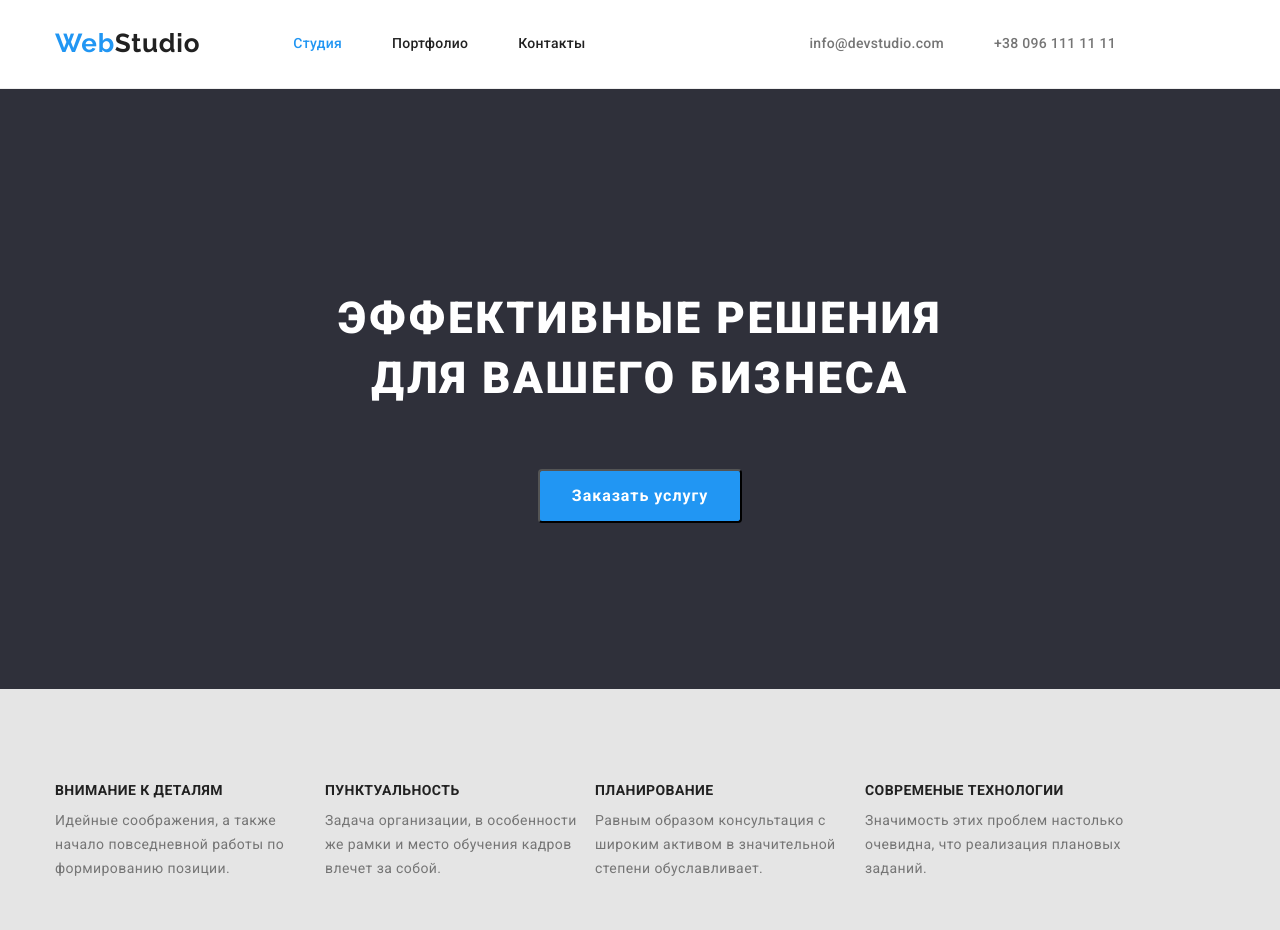
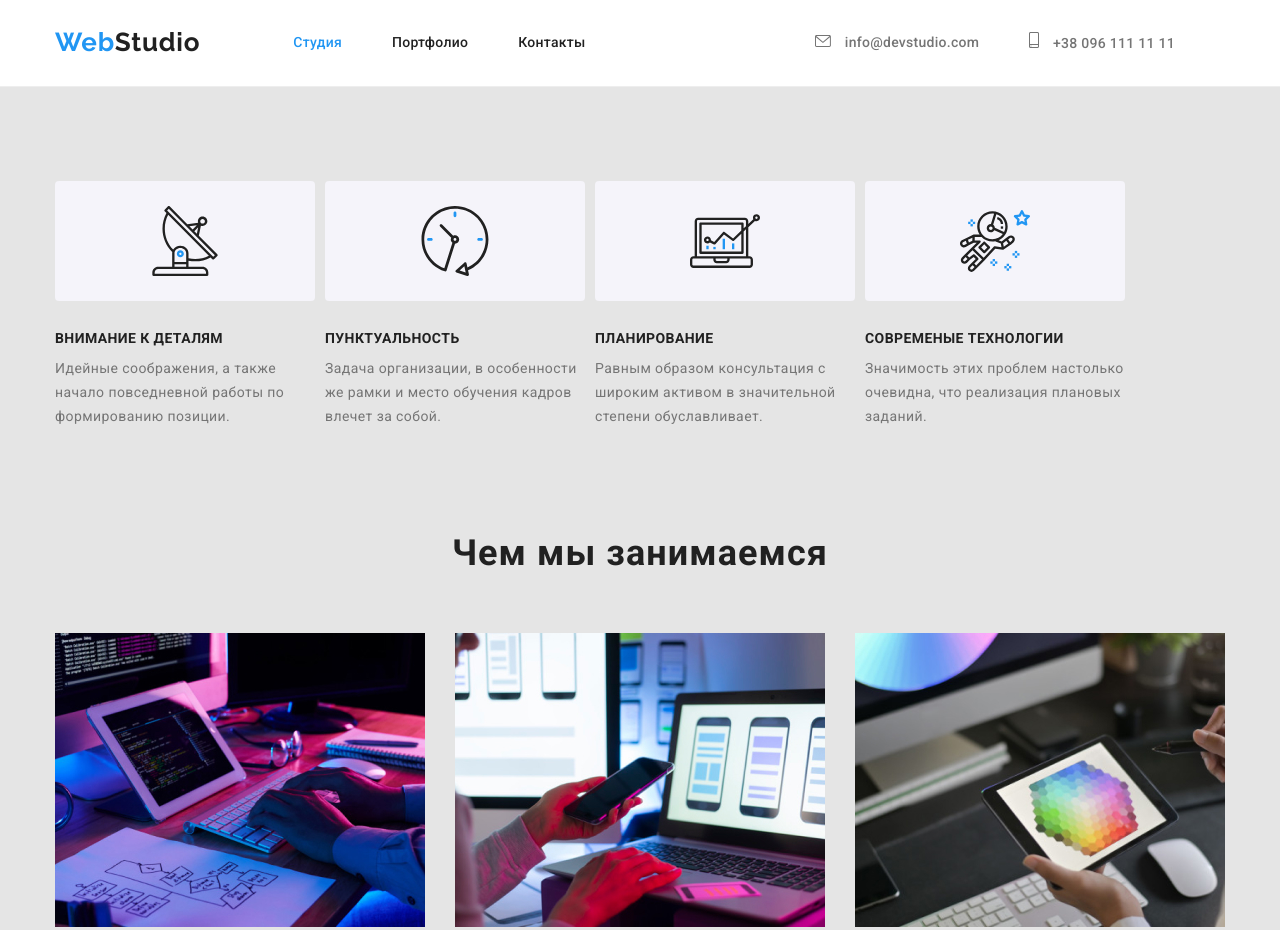
Before and after one commit to olhapshonnik/goit-markup-hw-04, a plain HTML site: page index.html in a window 1280 px wide. Shown: the top 930 px of the page. Drawn offline with nearby package versions, Linux system fonts and the light colour scheme.

Commit message:
меняет наши преимущества

```diff
--- a/css/style.css
+++ b/css/style.css
@@ -1,11 +1,11 @@
 :root {
   --primary-text-color: #212121;
   --secondare-text-color: #757575;
-    --text-color:#FFFFFF;
-    --accent-color: #2196F3;
-    --backround-color: #E5E5E5;
-    --background-color-secondare: #F5F4FA;
-    --background-hero-color: #2F303A;
+  --text-color: #ffffff;
+  --accent-color: #2196f3;
+  --backround-color: #e5e5e5;
+  --background-color-secondare: #f5f4fa;
+  --background-hero-color: #2f303a;
 }
 /* цвет основного текста #212121 */
 
@@ -18,8 +18,8 @@
 /* вторичный цвет фона  #F5F4FA; */
 
 body {
-    font-family: 'Raleway', sans-serif;
-    font-family: 'Roboto', sans-serif;
+  font-family: "Raleway", sans-serif;
+  font-family: "Roboto", sans-serif;
   color: var(--primary-text-color);
 }
 
@@ -30,9 +30,8 @@ main {
 header {
   background-color: var(--text-color);
 
-    border-bottom: 1px solid #EEEEEE;
+  border-bottom: 1px solid #eeeeee;
 }
-
 
 .link {
   list-style: none;
@@ -117,7 +116,7 @@ a {
 
 .site-nav li:not(:last-child) {
   margin-right: 50px;
-    align-items:center;
+  align-items: center;
 }
 
 .site-nav a {
@@ -163,7 +162,6 @@ a {
   letter-spacing: 0.02em;
 }
 
-
 .site-studio :hover,
 .site-studio :focus {
   color: var(--accent-color);
@@ -179,6 +177,50 @@ a {
   color: var(--accent-color);
 }
 
+.nav-contacts {
+  display: block;
+}
+
+.nav-contacts :hover,
+.nav-contacts :focus {
+  fill: var(--accent-color);
+}
+
+.contact-mail {
+  margin-right: 50px;
+}
+
+.svg-mail {
+  width: 16px;
+  height: 12px;
+  margin-right: 10px;
+  fill: currentColor;
+}
+
+.nav-contacts {
+  display: block;
+}
+
+.nav-contacts :hover,
+.nav-contacts :focus {
+  fill: var(--accent-color);
+}
+
+.svg-tel {
+  width: 10px;
+  height: 16px;
+  margin-right: 10px;
+  fill: currentColor;
+}
+
+.nav-tel {
+  display: block;
+}
+
+.nav-tel :hover,
+.nav-tel :focus {
+  fill: var(--accent-color);
+}
 
 /* банер */
 
@@ -196,10 +238,8 @@ a {
 }
 
 .hero-tittle {
-
   margin-top: 0;
   margin-bottom: 30px;
-
 
   font-weight: 900;
   font-size: 44px;
@@ -207,7 +247,6 @@ a {
 
   letter-spacing: 0.06em;
   text-transform: uppercase;
-
 }
 
 .hero-button {
@@ -233,7 +272,6 @@ a {
   padding-bottom: 94px;
   padding-top: 94px;
 }
-
 
 .feature.link {
   display: flex;
@@ -269,6 +307,30 @@ a {
   letter-spacing: 0.03em;
 }
 
+.icon-features {
+  display: flex;
+  justify-content: center;
+  align-items: center;
+
+  width: auto;
+  height: 120px;
+  background: var(--background-color-secondare);
+  border-radius: 4px;
+  margin-bottom: 30px;
+  margin-right: 10px;
+}
+
+.icon {
+  width: 70px;
+  height: 70px;
+  fill: currentColor;
+}
+
+.mini-icon {
+  display: block;
+  max-width: 100%;
+  height: auto;
+}
 
 /*род деятельности */
 .section-work {
@@ -284,7 +346,6 @@ a {
 .work-list li:not(:last-child) {
   margin-right: 30px;
 }
-
 
 /*команда */
 .comands {
@@ -351,6 +412,7 @@ a {
   letter-spacing: 0.03em;
 }
 
+.
 /* портфолио */
 /* кнопки */
 .section-portfolio {
@@ -362,7 +424,6 @@ a {
   text-align: center;
 }
 
-
 .buttons {
   margin: 0;
   margin-bottom: 34px;
@@ -373,7 +434,7 @@ a {
   list-style: none;
 }
 
-.button-type{
+.button-type {
   text-align: center;
   margin: 0;
   padding: 0;
@@ -409,7 +470,7 @@ a {
 }
 
 /*набор контента */
-.container .link{
+.container .link {
   display: flex;
   flex-wrap: wrap;
 }
@@ -425,11 +486,10 @@ a {
   flex-wrap: wrap;
 }
 
-.container .link{
+.container .link {
   display: flex;
   flex-wrap: wrap;
 }
-
 
 .content-cards:nth-child(3n) {
   margin-right: 0;
@@ -439,7 +499,7 @@ a {
   margin-bottom: 0;
 }
 
-.link-content{
+.link-content {
   display: block;
 }
 .content-portfolio {
@@ -447,10 +507,10 @@ a {
 }
 
 .portfolio-card {
-    background: #FFFFFF;
-    border-right: 1px solid #EEEEEE;
-    border-bottom: 1px solid #EEEEEE;
-    border-left: 1px solid #EEEEEE;
+  background: #ffffff;
+  border-right: 1px solid #eeeeee;
+  border-bottom: 1px solid #eeeeee;
+  border-left: 1px solid #eeeeee;
   box-sizing: border-box;
 
   padding-right: 24px;
@@ -463,7 +523,7 @@ a {
   margin: 0;
   padding: 0;
 
-    font-family: 'Roboto', sans-serif;
+  font-family: "Roboto", sans-serif;
   color: var(--primary-text-color);
   font-weight: 700;
   font-size: 16px;
@@ -476,7 +536,7 @@ a {
   margin: 0;
   padding: 0;
 
-    font-family: 'Roboto', sans-serif;
+  font-family: "Roboto", sans-serif;
   color: var(--primary-text-color);
   font-size: 18px;
   line-height: 2;
@@ -502,7 +562,7 @@ footer {
 .footer-address {
   display: inline-block;
 }
-.container.address{
+.container.address {
   margin: 0;
   padding: 0;
 }
@@ -520,7 +580,6 @@ footer {
 
 .contact-link {
   list-style: none;
-
 }
 
 .logo {
@@ -538,7 +597,7 @@ footer {
   flex-direction: column;
   flex-wrap: wrap;
 
-    font-style: normal ;
+  font-style: normal;
   font-size: 14px;
   line-height: 1.71;
 
--- a/index.html
+++ b/index.html
@@ -31,51 +31,88 @@
 
         <ul class="contact list link">
             <li class="contact-mail">
-                <a href="mailto:info@devstudio.com">info@devstudio.com</a>
+                <a class="nav-contacts" href="mailto:info@devstudio.com">
+                    <svg class="svg-mail">
+                        <use href="./images/sprite.svg#icon-envelope"></use>
+                    </svg>
+                    info@devstudio.com</a>
             </li>
-            <li class="contact-tel">
-                <a href="tel:+380961111111">+38 096 111 11 11</a>
+            <li class="contact-mail">
+                <a class="nav-contacts" href="tel:+380961111111">
+                    <svg class="svg-tel">
+                        <use href="./images/sprite.svg#icon-smartphone"></use>
+                    </svg>
+                    +38 096 111 11 11</a>
             </li>
         </ul>
+
         </div>
     </header>
 <main>
 
 
     <!-- Банер -->
-        <section class="hero">
-            <div class="hero-text"></div>
-        <h1 class="hero-tittle">Эффективные решения<br> для вашего бизнеса</h1>
-        <button class="hero-button" type="button">Заказать услугу</button>
-    </section>
-
 <!-- Качество -->
 <section class="features">
     <div class="container">
         <h2 class="feature-tittle visually-hidden">Наши преимущества</h2>
         <ul class="feature link">
             <li class="feature-caption item">
+
+                <div class="icon-features">
+                    <svg class="icon">
+                        <use class="mini-icon" href="./images/sprite.svg#icon-antenna"></use>
+                    </svg>
+                </div>
+
                 <h3 class="features-subject">ВНИМАНИЕ К ДЕТАЛЯМ</h3>
-            <p class="feature-text">Идейные соображения, а также начало повседневной работы по формированию позиции.</p>
+                <p class="feature-text">Идейные соображения, а также начало повседневной работы по формированию позиции.
+                </p>
             </li>
 
             <li class="feature-caption item">
+
+                <div class="icon-features">
+                    <svg class="icon">
+                        <use class="mini-icon" href="./images/sprite.svg#icon-clock"></use>
+                    </svg>
+                </div>
+
                 <h3 class="features-subject">ПУНКТУАЛЬНОСТЬ</h3>
-            <p class="feature-text">Задача организации, в особенности же рамки и место обучения кадров влечет за собой.</p>
+                <p class="feature-text">Задача организации, в особенности же рамки и место обучения кадров влечет за
+                    собой.</p>
             </li>
 
             <li class="feature-caption item">
+
+                <div class="icon-features">
+                    <svg class="icon">
+                        <use class="mini-icon" href="./images/sprite.svg#icon-diagram"></use>
+                    </svg>
+                </div>
+
+
                 <h3 class="features-subject">ПЛАНИРОВАНИЕ</h3>
-            <p class="feature-text">Равным образом консультация с широким активом в значительной степени обуславливает.</p>
+                <p class="feature-text">Равным образом консультация с широким активом в значительной степени
+                    обуславливает.</p>
             </li>
 
             <li class="feature-caption item">
+
+                <div class="icon-features">
+                    <svg class="icon">
+                        <use class="mini-icon" href="./images/sprite.svg#icon-astronaut"></use>
+                    </svg>
+                </div>
+
+
                 <h3 class="features-subject">СОВРЕМЕНЫЕ ТЕХНОЛОГИИ</h3>
                 <p class="feature-text">Значимость этих проблем настолько очевидна, что реализация плановых заданий.</p>
             </li>
         </ul>
     </div>
 </section>
+
 
 
     <!-- Род деятельности -->
@@ -109,6 +146,15 @@
             <div class="worker">
             <h3 class="section-subject">Игорь Демьяненко</h3>
             <p class="section-post">Product Designer</p>
+            <ul network-flex>
+                <li margin-flex>
+                    <a class="master-flex" href="">
+                        <svg class="size-flex">
+                            <use href="./images/sprite.svg#icon-instagram"></use>
+                        </svg>
+                    </a>
+                </li>
+            </ul>
             </div>
         </li>
         <li class="section-comand">
```
Also changed, not shown: images/hero.jpg (added), images/sprite.svg (added). Lines whose indentation alone changed are shown as unchanged.
